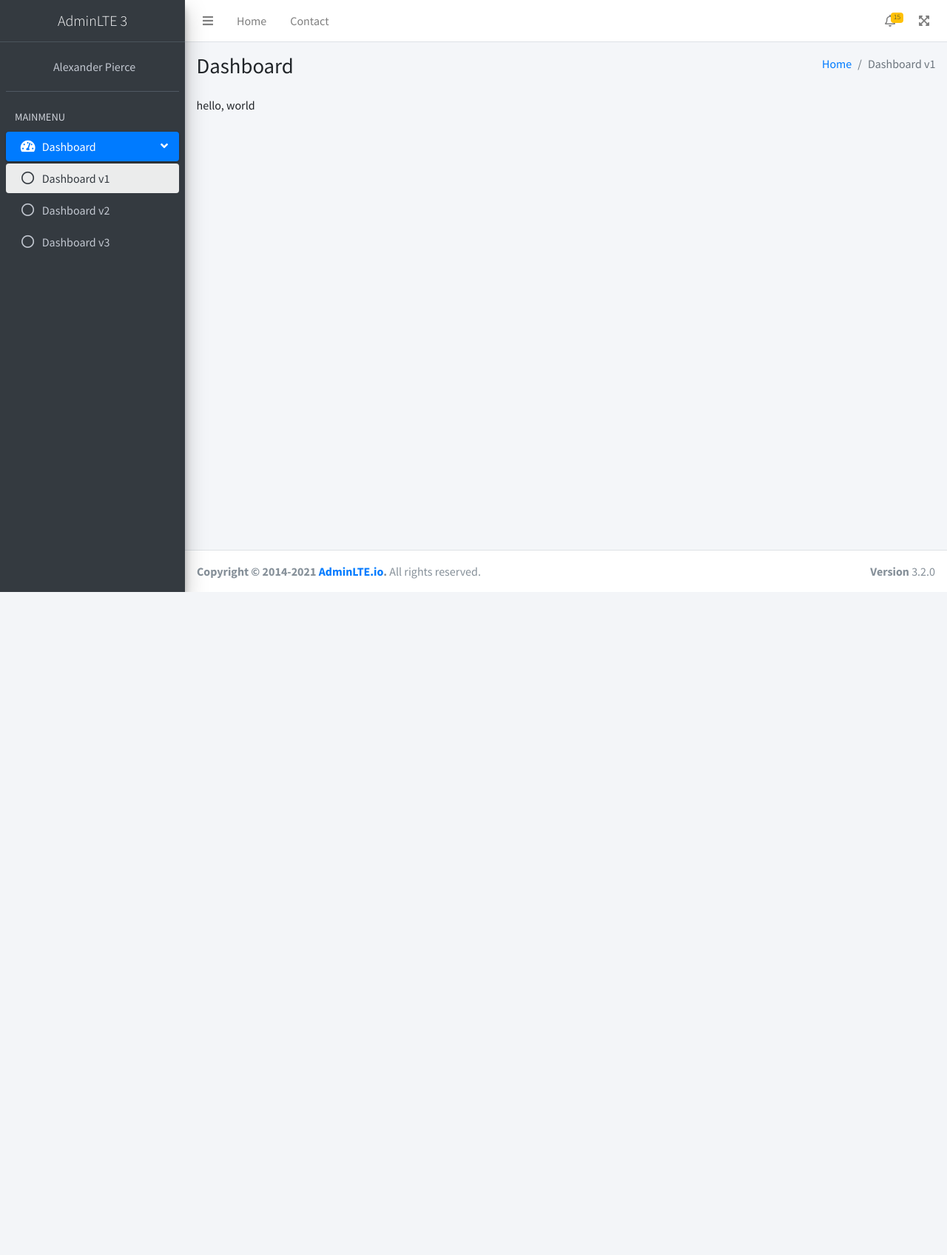
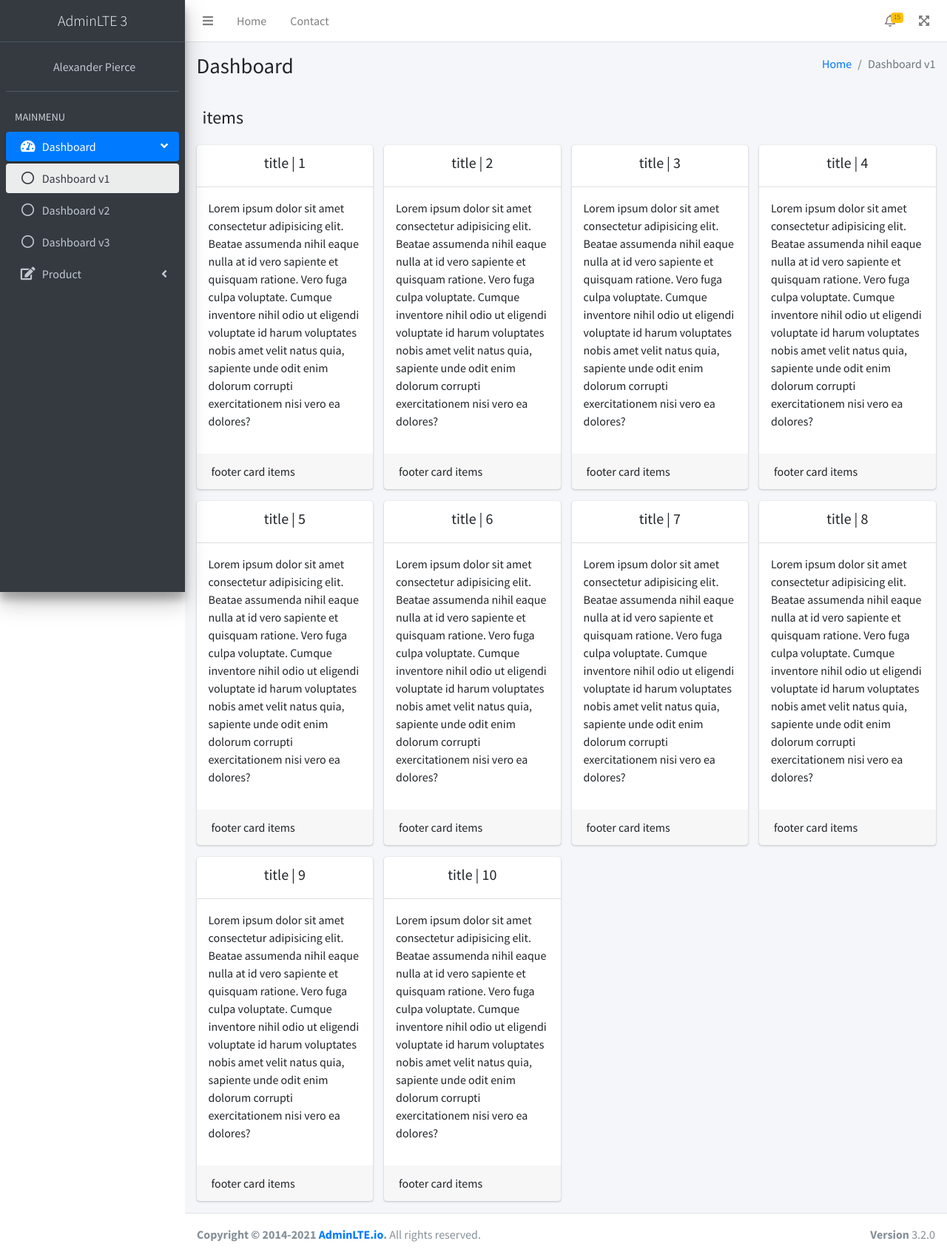
Before and after one commit to Phenphet/POS, a PHP site: page / in a window 1280 px wide. Shown: the whole page at 74% size. Before the commit the page ends 800 px from the top, so only its background shows below. Run offline with PHP 8.4, Linux system fonts and the light colour scheme; some libraries are stand-ins or nearby versions.

Commit message:
modified code 01

```diff
--- a/components/NavLeft.php
+++ b/components/NavLeft.php
@@ -3,7 +3,7 @@
         <a class="nav-link" data-widget="pushmenu" href="#" role="button"><i class="fas fa-bars"></i></a>
     </li>
     <li class="nav-item d-none d-sm-inline-block">
-        <a href="#" class="nav-link">Home</a>
+        <a href="index.php" class="nav-link">Home</a>
     </li>
     <li class="nav-item d-none d-sm-inline-block">
         <a href="#" class="nav-link">Contact</a>
--- a/components/SideabarMenu.php
+++ b/components/SideabarMenu.php
@@ -2,7 +2,7 @@
     <ul class="nav nav-pills nav-sidebar flex-column" data-widget="treeview" role="menu" data-accordion="false">
         <li class="nav-header">MAINMENU</li>
         <li class="nav-item menu-open">
-            <a href="#" class="nav-link active">
+            <a href="index.php" class="nav-link active">
                 <i class="nav-icon fas fa-tachometer-alt"></i>
                 <p>
                     Dashboard
@@ -11,13 +11,13 @@
             </a>
             <ul class="nav nav-treeview">
                 <li class="nav-item">
-                    <a href="#" class="nav-link active">
+                    <a href="index.php" class="nav-link active">
                         <i class="far fa-circle nav-icon"></i>
                         <p>Dashboard v1</p>
                     </a>
                 </li>
                 <li class="nav-item">
-                    <a href="#" class="nav-link">
+                    <a href="home.php" class="nav-link">
                         <i class="far fa-circle nav-icon"></i>
                         <p>Dashboard v2</p>
                     </a>
@@ -30,5 +30,40 @@
                 </li>
             </ul>
         </li>
+        <li class="nav-item">
+            <a href="#" class="nav-link">
+                <i class="nav-icon fas fa-edit"></i>
+                <p>
+                    Product
+                    <i class="fas fa-angle-left right"></i>
+                </p>
+            </a>
+            <ul class="nav nav-treeview" style="display: none;">
+                <li class="nav-item">
+                    <a href="#" class="nav-link">
+                        <i class="far fa-circle nav-icon"></i>
+                        <p>General Elements</p>
+                    </a>
+                </li>
+                <li class="nav-item">
+                    <a href="#" class="nav-link">
+                        <i class="far fa-circle nav-icon"></i>
+                        <p>Advanced Elements</p>
+                    </a>
+                </li>
+                <li class="nav-item">
+                    <a href="#" class="nav-link">
+                        <i class="far fa-circle nav-icon"></i>
+                        <p>Editors</p>
+                    </a>
+                </li>
+                <li class="nav-item">
+                    <a href="#" class="nav-link">
+                        <i class="far fa-circle nav-icon"></i>
+                        <p>Validation</p>
+                    </a>
+                </li>
+            </ul>
+        </li>
     </ul>
 </nav>
--- a/index.php
+++ b/index.php
@@ -20,12 +20,29 @@
     <!-- Main content -->
     <section class="content">
         <div class="container-fluid">
-            hello, world
+            <div class="content-header">
+                <h4>items</h4>
+            </div>
+            <div class="row">
+                <?php for($i = 0; $i < 10; $i++) : ?>
+                <div class="col-3">
+                    <div class="card">
+                        <div class="card-header text-center">
+                            <h5>title | <?php echo $i+1; ?> </h5>
+                        </div>
+                        <div class="content p-3">
+                            <p>Lorem ipsum dolor sit amet consectetur adipisicing elit. Beatae assumenda nihil eaque nulla at id vero sapiente et quisquam ratione. Vero fuga culpa voluptate. Cumque inventore nihil odio ut eligendi voluptate id harum voluptates nobis amet velit natus quia, sapiente unde odit enim dolorum corrupti exercitationem nisi vero ea dolores?</p>
+                        </div>
+                        <div class="card-footer">
+                            footer card items
+                        </div>
+                    </div>
+                </div>
+                <?php endfor ?>
+            </div>
         </div>
     </section>
     <!-- /.content -->
 </div>
 <!-- /.content-wrapper -->
-
-
 <?php include_once('layout/footer.php'); ?>
--- a/layout/header.php
+++ b/layout/header.php
@@ -37,7 +37,7 @@
         <!-- Main Sidebar Container -->
         <aside class="main-sidebar sidebar-dark-primary elevation-4 ">
             <!-- Brand Logo -->
-            <a href="#" class="brand-link text-center">
+            <a href="index.php" class="brand-link text-center">
                 <span class="brand-text font-weight-light">AdminLTE 3</span>
             </a>
             <!-- Sidebar -->
```
Also changed, not shown: home.php (added, +31 -0 lines), config/Database.php (added), layout/footer.php (line endings or trailing spaces), 1 other file.
